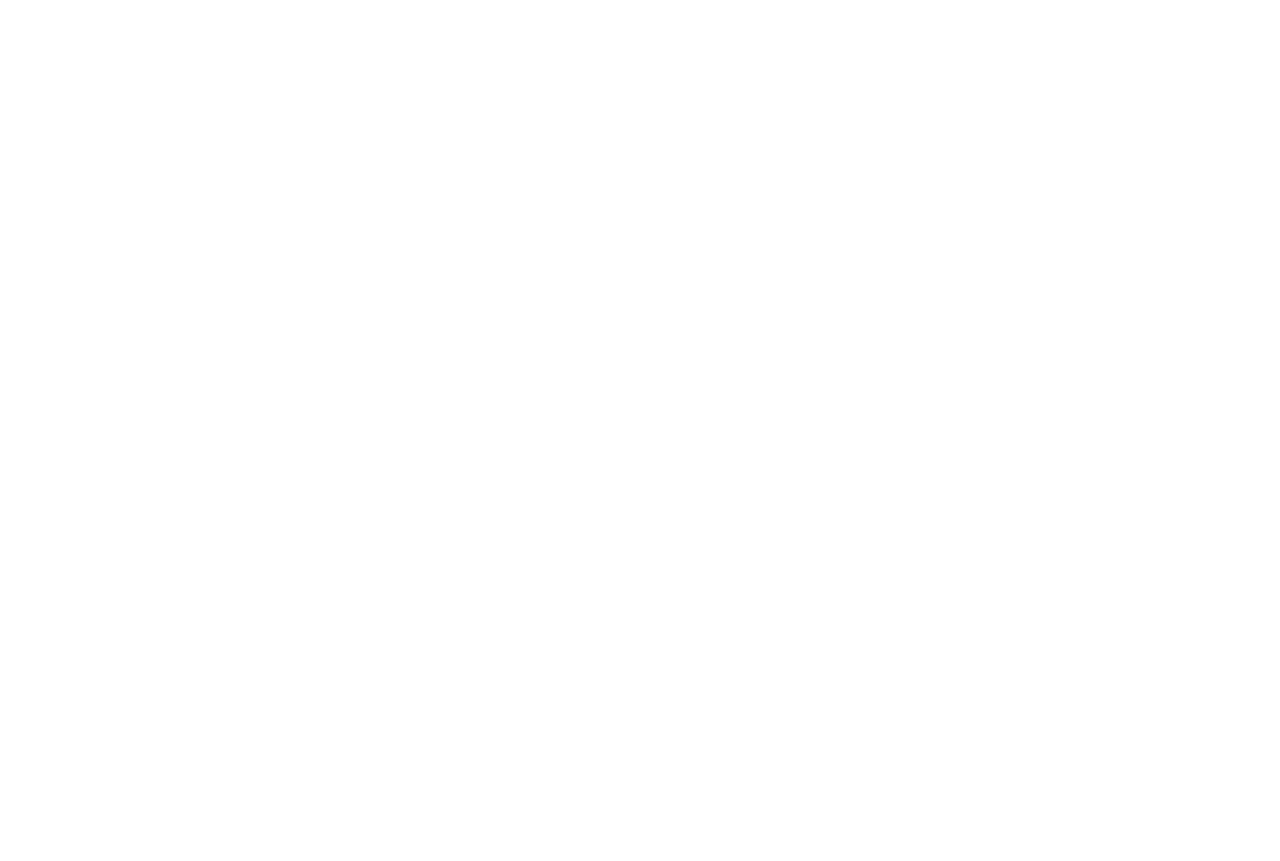
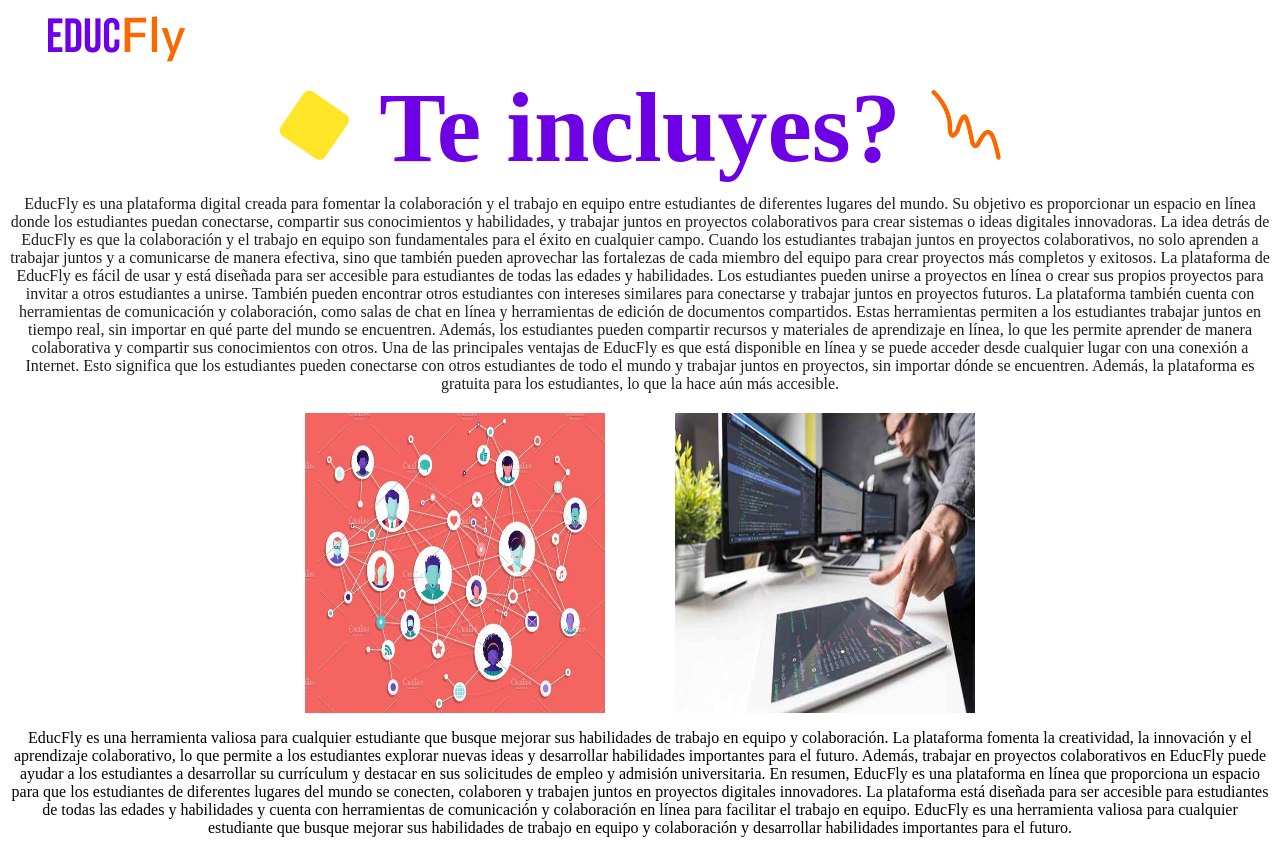
Before and after one commit to No-Country/c10-9-t-javareact, a React (Vite) app: page /quienessomos in a window 1280 px wide. Before the commit this address had no page. Before the commit the page ends 800 px from the top, so only its background shows below. Built offline with nearby package versions, Linux system fonts and the light colour scheme.

Commit message:
ultimos detalles en quienes somos

```diff
--- a/src/headers/HeaderHome.jsx
+++ b/src/headers/HeaderHome.jsx
@@ -8,8 +8,10 @@ function Header () {
       <img src={logo} alt='logo' className='nav-logo' />
       <div className='nav-buttons-container'>
         <Link to='/' className='log-in'>iniciar sesion</Link>
-        <Link to='/form' className='form'>Registrarse</Link>
-        <button className='form1'>Hablemos</button>
+        <Link to='/createaccount' className='form'>Registrarse</Link>
+        <Link to='/quienessomos'>
+          <button className='form1'>Quienes somos</button>
+        </Link>
       </div>
     </nav>
 
--- /dev/null
+++ b/src/headers/Headerquienessomos.jsx
@@ -0,0 +1,13 @@
+import logo from '../assets/logos/Logo.png'
+import { Link } from 'react-router-dom'
+function Headerquienessomos () {
+  return (
+    <nav>
+      <Link to='/home'>
+        <img src={logo} alt='logo' className='nav-logo' />
+      </Link>
+    </nav>
+  )
+}
+
+export default Headerquienessomos
--- a/src/pages/Login.jsx
+++ b/src/pages/Login.jsx
@@ -55,7 +55,7 @@ function Login () {
             className='input1 input-password'
           />
           <Link
-            to='/home'
+            to='/dashboard'
             className='log-in1 login-button1'
           >Continue
           </Link>
--- /dev/null
+++ b/src/pages/QuienesSomos.jsx
@@ -0,0 +1,42 @@
+import conectar from '../assets/images/conectar.jpg'
+import creatingCode from '../assets/images/CreatingCode.jpg'
+import rectangle from '../assets/images/Rectangle 10.png'
+import vector7 from '../assets/images/Vector 7.png'
+import Headerquienessomos from '../headers/Headerquienessomos'
+import '../styles/QuienesSomos.css'
+
+function QuienesSomos () {
+  return (
+    <><Headerquienessomos />
+      <div className='content50'>
+        <div className='title'>
+          <img src={rectangle} alt='rectangle' className='icon icon-left' />
+          Te incluyes?
+          <img src={vector7} alt='vecto6r' className='icon icon-right' />
+        </div>
+        <div className='subtitle'>EducFly es una plataforma digital creada para fomentar la colaboración y el trabajo en equipo entre estudiantes de diferentes lugares del mundo. Su objetivo es proporcionar un espacio en línea donde los estudiantes puedan conectarse, compartir sus conocimientos y habilidades, y trabajar juntos en proyectos colaborativos para crear sistemas o ideas digitales innovadoras.
+
+          La idea detrás de EducFly es que la colaboración y el trabajo en equipo son fundamentales para el éxito en cualquier campo. Cuando los estudiantes trabajan juntos en proyectos colaborativos, no solo aprenden a trabajar juntos y a comunicarse de manera efectiva, sino que también pueden aprovechar las fortalezas de cada miembro del equipo para crear proyectos más completos y exitosos.
+
+          La plataforma de EducFly es fácil de usar y está diseñada para ser accesible para estudiantes de todas las edades y habilidades. Los estudiantes pueden unirse a proyectos en línea o crear sus propios proyectos para invitar a otros estudiantes a unirse. También pueden encontrar otros estudiantes con intereses similares para conectarse y trabajar juntos en proyectos futuros.
+
+          La plataforma también cuenta con herramientas de comunicación y colaboración, como salas de chat en línea y herramientas de edición de documentos compartidos. Estas herramientas permiten a los estudiantes trabajar juntos en tiempo real, sin importar en qué parte del mundo se encuentren. Además, los estudiantes pueden compartir recursos y materiales de aprendizaje en línea, lo que les permite aprender de manera colaborativa y compartir sus conocimientos con otros.
+
+          Una de las principales ventajas de EducFly es que está disponible en línea y se puede acceder desde cualquier lugar con una conexión a Internet. Esto significa que los estudiantes pueden conectarse con otros estudiantes de todo el mundo y trabajar juntos en proyectos, sin importar dónde se encuentren. Además, la plataforma es gratuita para los estudiantes, lo que la hace aún más accesible.
+        </div>
+        <div className='imageplataform'>
+          <div className='projectimage'>
+            <img src={conectar} alt='conectar' className='conectar' />
+            <img src={creatingCode} alt='creatingcode' className='conectar' />
+          </div>
+        </div>
+        <p>EducFly es una herramienta valiosa para cualquier estudiante que busque mejorar sus habilidades de trabajo en equipo y colaboración. La plataforma fomenta la creatividad, la innovación y el aprendizaje colaborativo, lo que permite a los estudiantes explorar nuevas ideas y desarrollar habilidades importantes para el futuro. Además, trabajar en proyectos colaborativos en EducFly puede ayudar a los estudiantes a desarrollar su currículum y destacar en sus solicitudes de empleo y admisión universitaria.
+
+          En resumen, EducFly es una plataforma en línea que proporciona un espacio para que los estudiantes de diferentes lugares del mundo se conecten, colaboren y trabajen juntos en proyectos digitales innovadores. La plataforma está diseñada para ser accesible para estudiantes de todas las edades y habilidades y cuenta con herramientas de comunicación y colaboración en línea para facilitar el trabajo en equipo. EducFly es una herramienta valiosa para cualquier estudiante que busque mejorar sus habilidades de trabajo en equipo y colaboración y desarrollar habilidades importantes para el futuro.
+        </p>
+      </div>
+    </>
+  )
+}
+
+export default QuienesSomos
--- a/src/routes/App.jsx
+++ b/src/routes/App.jsx
@@ -7,6 +7,7 @@ import NewPassword from '../pages/NewPassword'
 import Form from '../pages/Form'
 import Home from '../pages/Home'
 import Dashboard from '../pages/Dashboard'
+import QuienesSomos from '../pages/QuienesSomos'
 function App () {
   return (
     <>
@@ -18,6 +19,7 @@ function App () {
         <Route path='/form' element={<Form />} />
         <Route path='/home' element={<Home />} />
         <Route path='/dashboard' element={<Dashboard />} />
+        <Route path='/quienessomos' element={<QuienesSomos />} />
       </Routes>
     </>
   )
--- a/src/styles/CreateAccount.css
+++ b/src/styles/CreateAccount.css
@@ -74,6 +74,7 @@
     box-shadow: 0px 0px 14px rgba(0, 0, 0, 0.25);
     border-radius: 20px;
     align-self: center;
+    border: 1px solid #6D00E4;
 }
 
 .login-button5 {
--- /dev/null
+++ b/src/styles/QuienesSomos.css
@@ -0,0 +1,24 @@
+.content50{
+    display: flex;
+    justify-content: center;
+    align-items: center;
+    text-align: center;
+    flex-direction: column;
+    margin-top: 50px;
+}
+.imageplataform{
+    display: flex;
+    justify-content: center;
+    align-items: center;
+    flex-direction: column;
+}
+.projectimage{
+    display: flex;
+    justify-content: space-between;
+    gap:70px
+}
+
+.conectar{
+    width:300px;
+    height:300px
+}
```
Also changed, not shown: src/assets/images/CreatingCode.jpg (added), src/assets/images/conectar.jpg (added).
